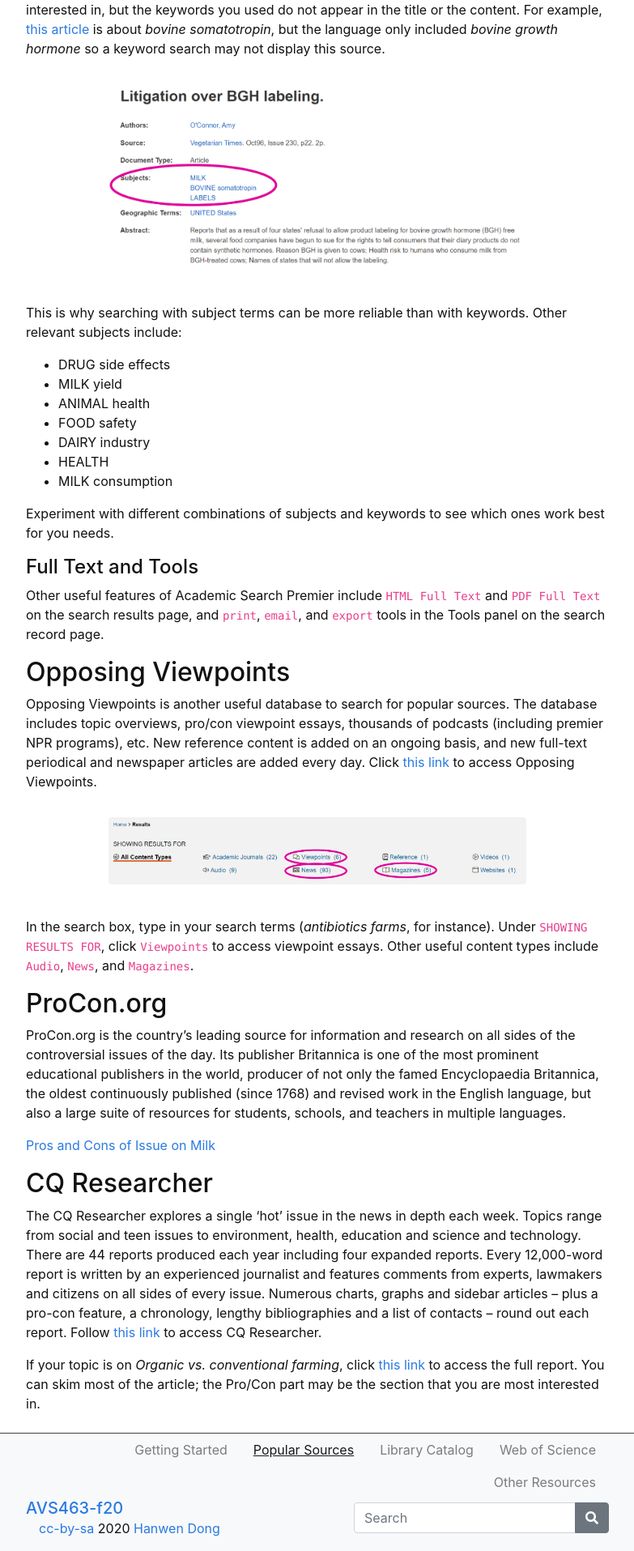
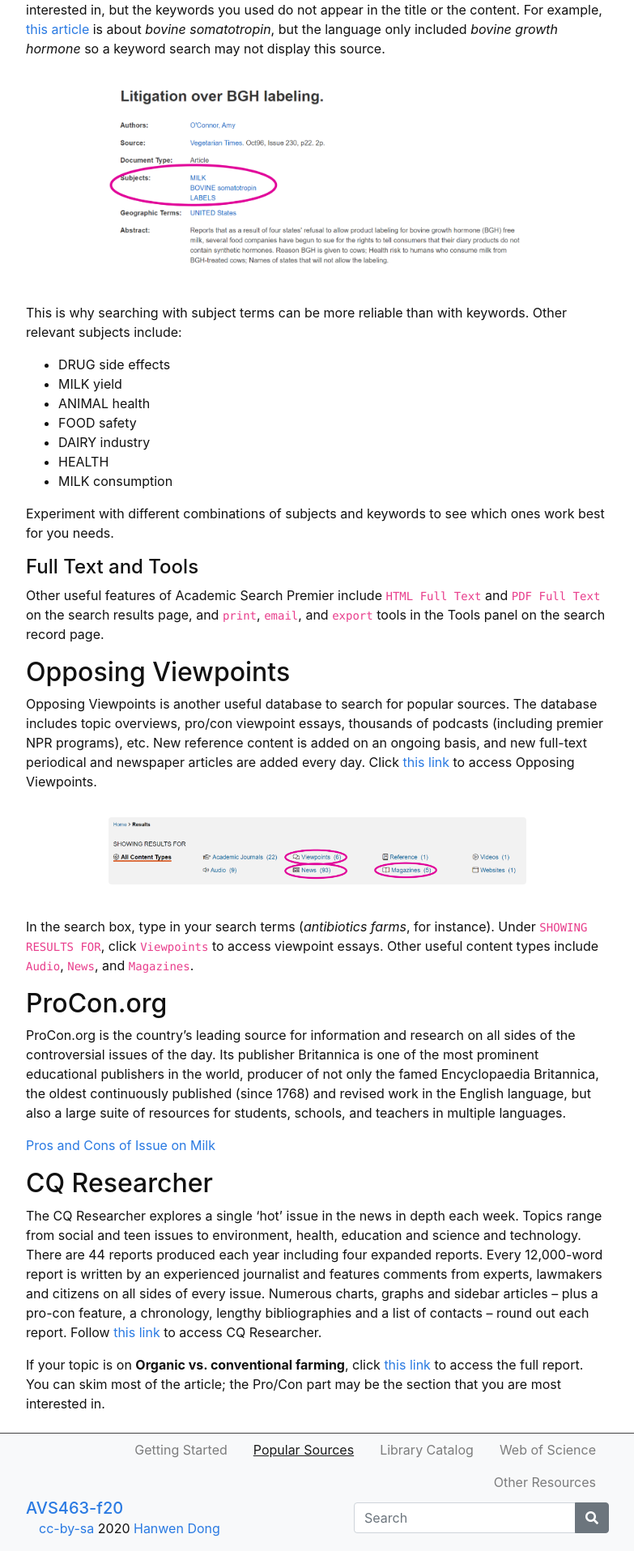
Before and after one commit to hanwendong1/AVS463-f20, a Jekyll site: the page built from content/2-Popular-Sources.md, in a window 1280 px wide. Shown: the part 1328-3243 px from the top of the page at 81% size, without its empty margins (248-1031 px from the left). Built offline with Jekyll 4.4.1, drawn with Linux system fonts in a browser that asks for light colours.

```diff
--- a/content/2-Popular-Sources.md
+++ b/content/2-Popular-Sources.md
@@ -66,4 +66,4 @@ ProCon.org is the country’s leading source for information and research on all
 
 The CQ Researcher explores a single 'hot' issue in the news in depth each week. Topics range from social and teen issues to environment, health, education and science and technology. There are 44 reports produced each year including four expanded reports. Every 12,000-word report is written by an experienced journalist and features comments from experts, lawmakers and citizens on all sides of every issue. Numerous charts, graphs and sidebar articles -- plus a pro-con feature, a chronology, lengthy bibliographies and a list of contacts -- round out each report. Follow [this link](https://library-cqpress-com.uidaho.idm.oclc.org/cqresearcher/index.php) to access CQ Researcher.
 
-If your topic is on *Organic vs. conventional farming*, click [this link](https://library-cqpress-com.uidaho.idm.oclc.org/cqresearcher/document.php?id=cqresrre2018110200) to access the full report. You can skim most of the article; the Pro/Con part may be the section that you are most interested in.
+If your topic is on **Organic vs. conventional farming**, click [this link](https://library-cqpress-com.uidaho.idm.oclc.org/cqresearcher/document.php?id=cqresrre2018110200) to access the full report. You can skim most of the article; the Pro/Con part may be the section that you are most interested in.
```
